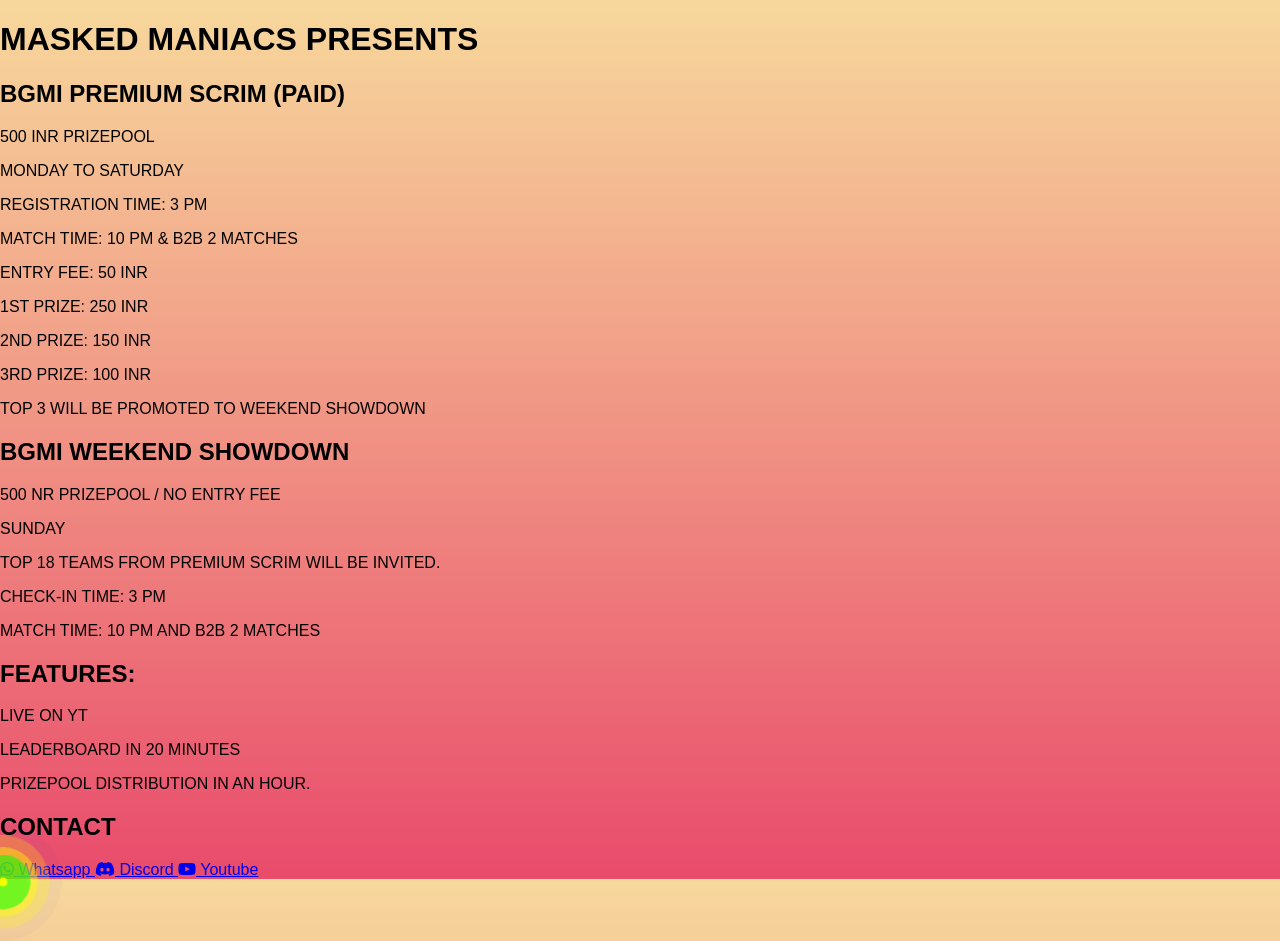
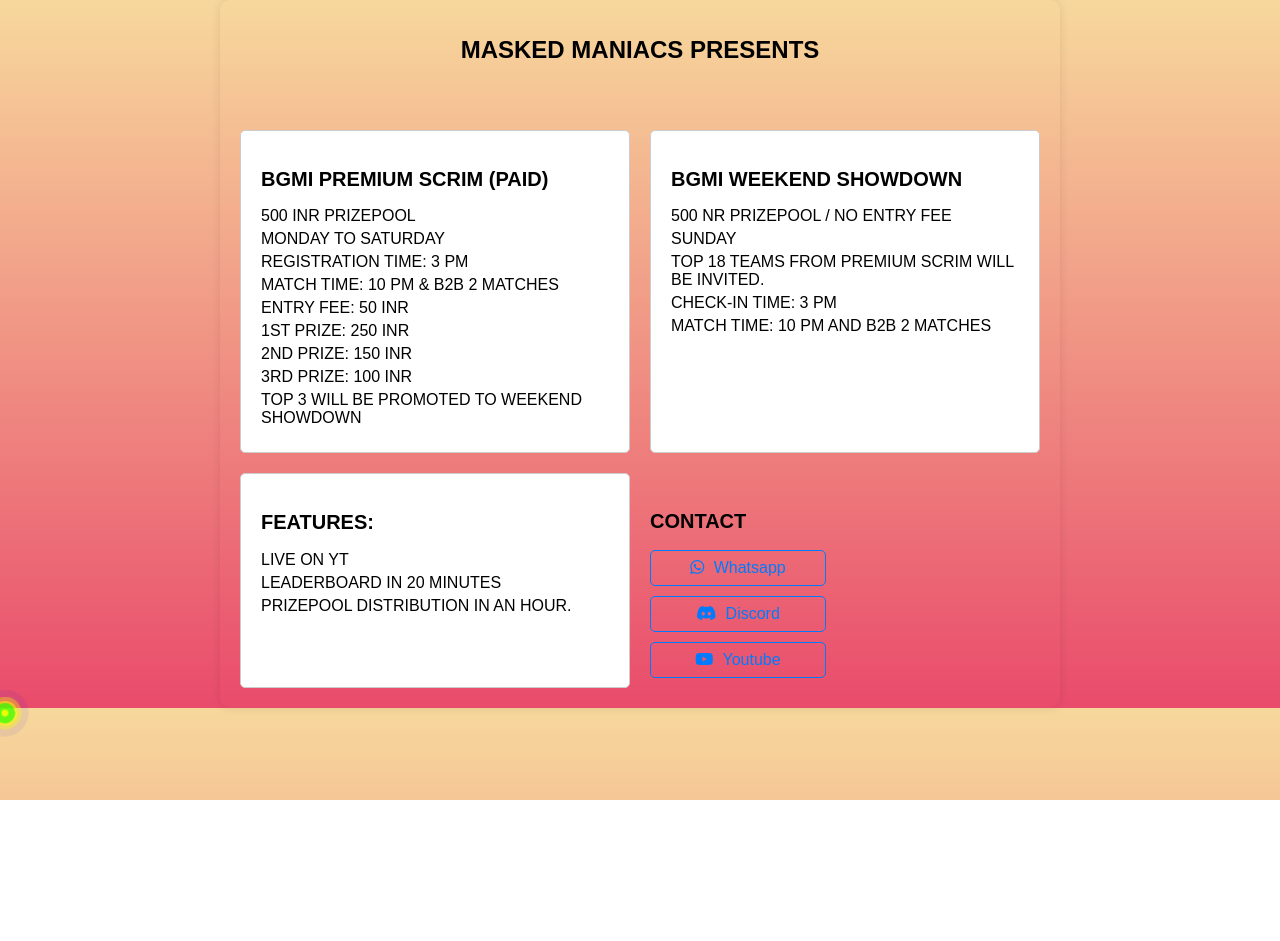
Before and after one commit to askim-ridoy/bps, a plain HTML site: page index.html in a window 1280 px wide. After the commit the page ends 800 px from the top, so only its background shows below. Drawn offline with Linux system fonts and the light colour scheme.

Commit message:
Add files via upload

```diff
--- a/styles.css
+++ b/styles.css
@@ -3,33 +3,97 @@ body {
   margin: 0;
   padding: 0;
   background: linear-gradient(to bottom, #f7d89c, #e94b6b);
-  overflow: hidden; /* Prevent the fireworks from overflowing */
 }
 
 .container {
-  /* The container styles remain unchanged */
+  max-width: 800px;
+  margin: 0 auto;
+  padding: 20px;
+  border-radius: 10px;
+  box-shadow: 0 0 10px rgba(0, 0, 0, 0.1);
+  background: transparent; /* Remove white background */
+  display: grid;
+  grid-template-columns: 1fr 1fr; /* Two-column layout */
+  grid-gap: 20px; /* Add some space between columns */
+}
+
+.upper-middle {
+  grid-column: 1 / span 2; /* Span both columns */
+  text-align: center;
+  margin-bottom: 30px;
+}
+
+.left,
+.right,
+.bottom-middle {
+  padding: 20px;
+  border: 1px solid #ccc;
+  border-radius: 5px;
+  background-color: #fff;
+}
+
+.contact {
+  margin-top: 20px;
+}
+
+.contact a {
+  display: block;
+  margin-bottom: 10px;
+  text-decoration: none;
+  color: #007bff;
+  padding: 8px 12px;
+  border: 1px solid #007bff;
+  border-radius: 5px;
+  width: 150px;
+  text-align: center;
+}
+
+.contact i {
+  margin-right: 5px;
+}
+
+h1 {
+  font-size: 24px;
+}
+
+h2 {
+  font-size: 20px;
+}
+
+p {
+  margin: 5px 0;
 }
 
 /* Fireworks styles */
 .fireworks {
-  position: absolute;
+  position: fixed;
   top: 0;
   left: 0;
   width: 100%;
   height: 100%;
   z-index: -1;
   pointer-events: none;
+  animation: showFireworks 10s infinite;
+  background-image: url('https://www.transparenttextures.com/patterns/foggy-birds.png');
 }
 
 .firework {
   position: absolute;
-  width: 6px;
-  height: 6px;
+  width: 10px;
+  height: 10px;
   border-radius: 50%;
-  opacity: 0;
-  transform-origin: center;
-  animation: explode 0.7s ease forwards;
+  background-color: #fff;
   pointer-events: none;
+  animation: explode 2s ease-out;
+}
+
+@keyframes showFireworks {
+  0%, 100% {
+    opacity: 0;
+  }
+  50% {
+    opacity: 0.2;
+  }
 }
 
 @keyframes explode {
@@ -38,11 +102,21 @@ body {
     opacity: 1;
   }
   100% {
-    transform: scale(20);
+    transform: scale(5);
     opacity: 0;
   }
 }
 
+/* Adjust the styles for smaller screens */
+@media (max-width: 600px) {
+  .container {
+    grid-template-columns: 1fr; /* One-column layout for smaller screens */
+  }
+
+  .upper-middle {
+    grid-column: 1; /* Span only one column */
+  }
+}
 
 
 
```
